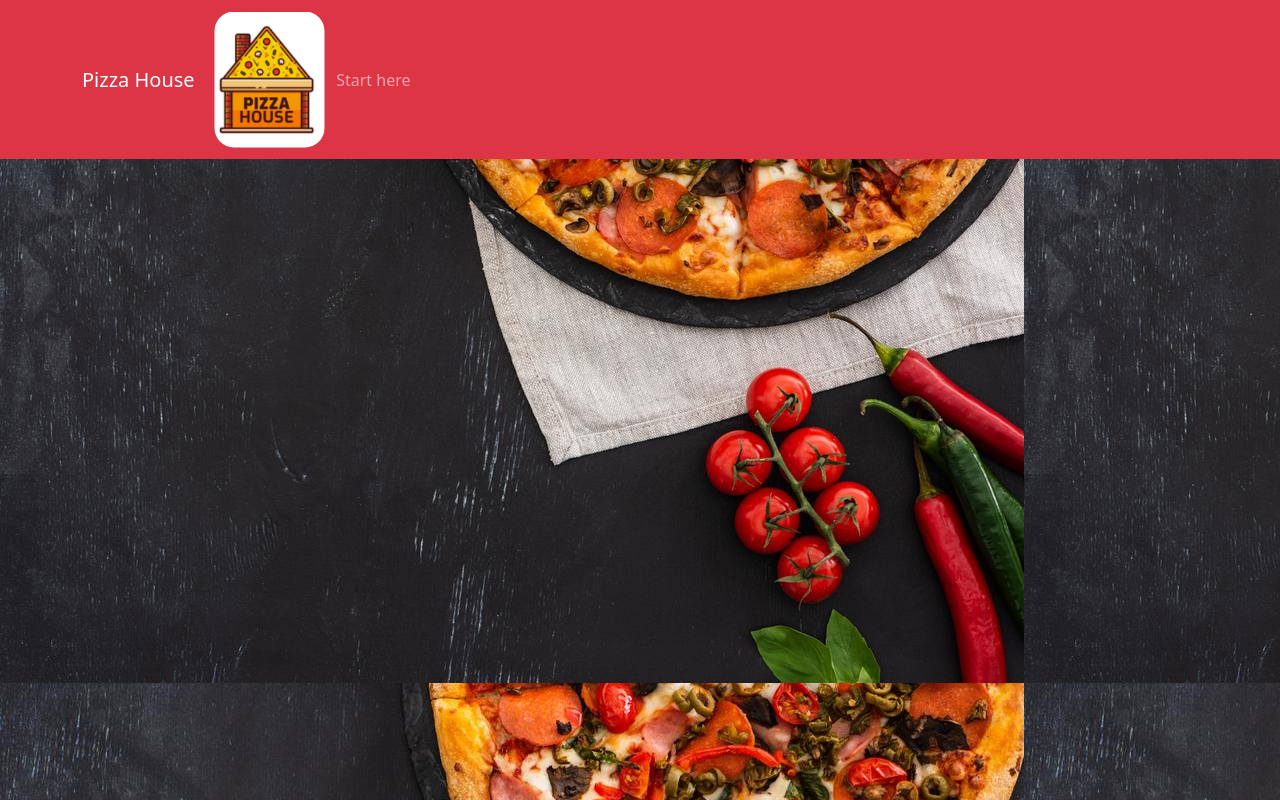
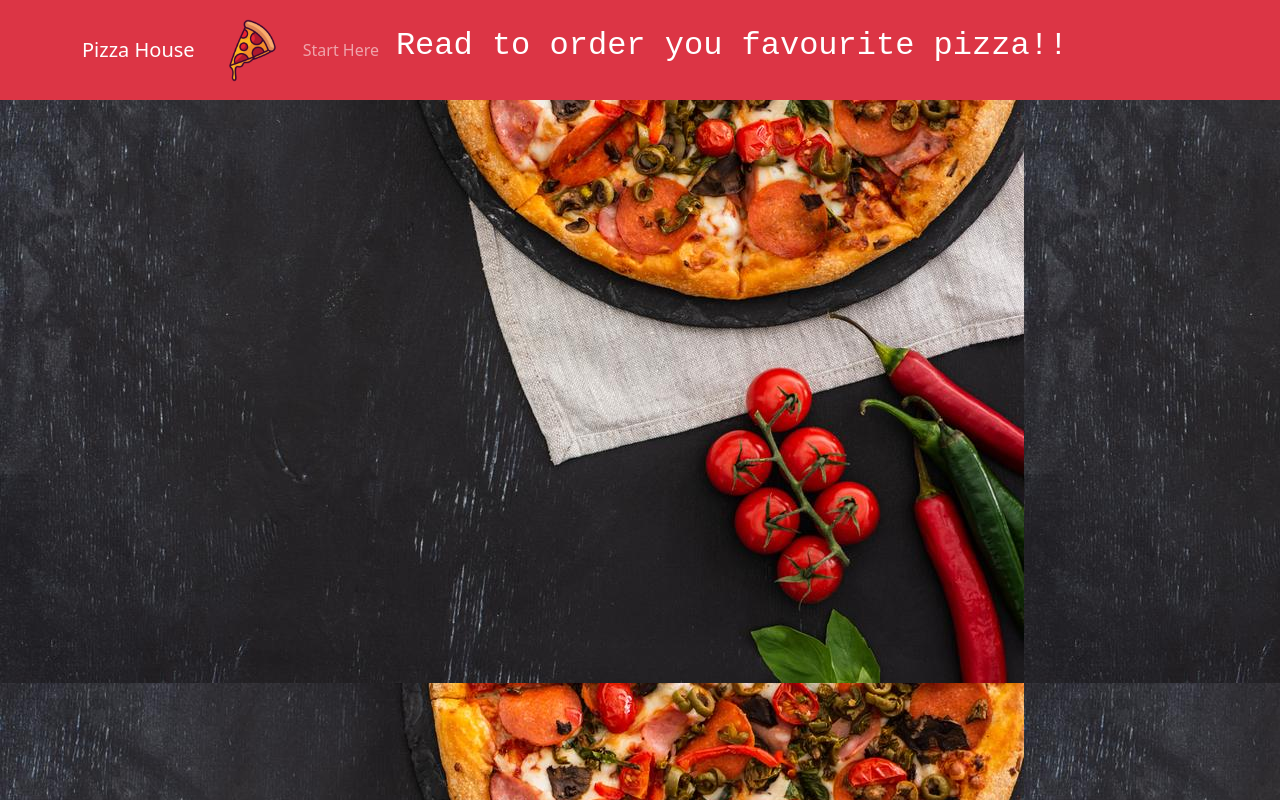
Before and after one commit to naima-shk/pizza-ordering-app, a React (Create React App) app: page / in a window 1280 px wide. Built offline with nearby package versions, Linux system fonts and the light colour scheme.

Commit message:
'implement-pizza-app-using-react'

```diff
--- a/src/App.css
+++ b/src/App.css
@@ -9,13 +9,18 @@ body{
   img{
     margin:3px;
     padding: .5px;
-    width:10%;
-     border-radius: 20px;
+    width:7%;
+     border-radius: 18px;
      position: relative;
      height:auto;
 
   }
-
+  h2{
+    margin-right: 70px;
+    padding-right: 60px;
+    color: white;
+    font-family: 'Courier New', Courier, monospace;
+  }
   /**{
     margin:0;
     padding: 0;
--- a/src/App.js
+++ b/src/App.js
@@ -14,7 +14,7 @@ import {
 } from 'react-router-dom';
 
 import CancelOrder from './component/CancelOrder';
-import logo from './component/logo.PNG';
+import logo from './component/logo.png';
 import PlaceOrder from './component/PlaceOrder';
 import Start from './component/Start';
 //import Home from './component/Home';
@@ -28,13 +28,14 @@ function App() {
           <Navbar bg="danger" variant="dark">
             <Container>
               <Navbar.Brand href="#home">Pizza House</Navbar.Brand>
-
-              <img src={logo} alt='logo' />
+               <img src={logo} alt='logo' />
               <Nav className="me-auto">
-                <Nav.Link as={Link} to='/Start'>Start here</Nav.Link>
+                <Nav.Link as={Link} to='/Start'>Start Here</Nav.Link>
 
               </Nav>
+              <h2>Read to order you favourite pizza!!</h2>
             </Container>
+
           </Navbar>
         </div>
         {/* A <Switch> looks through its children <Route>s and
```
Also changed, not shown: src/component/logo.PNG.
